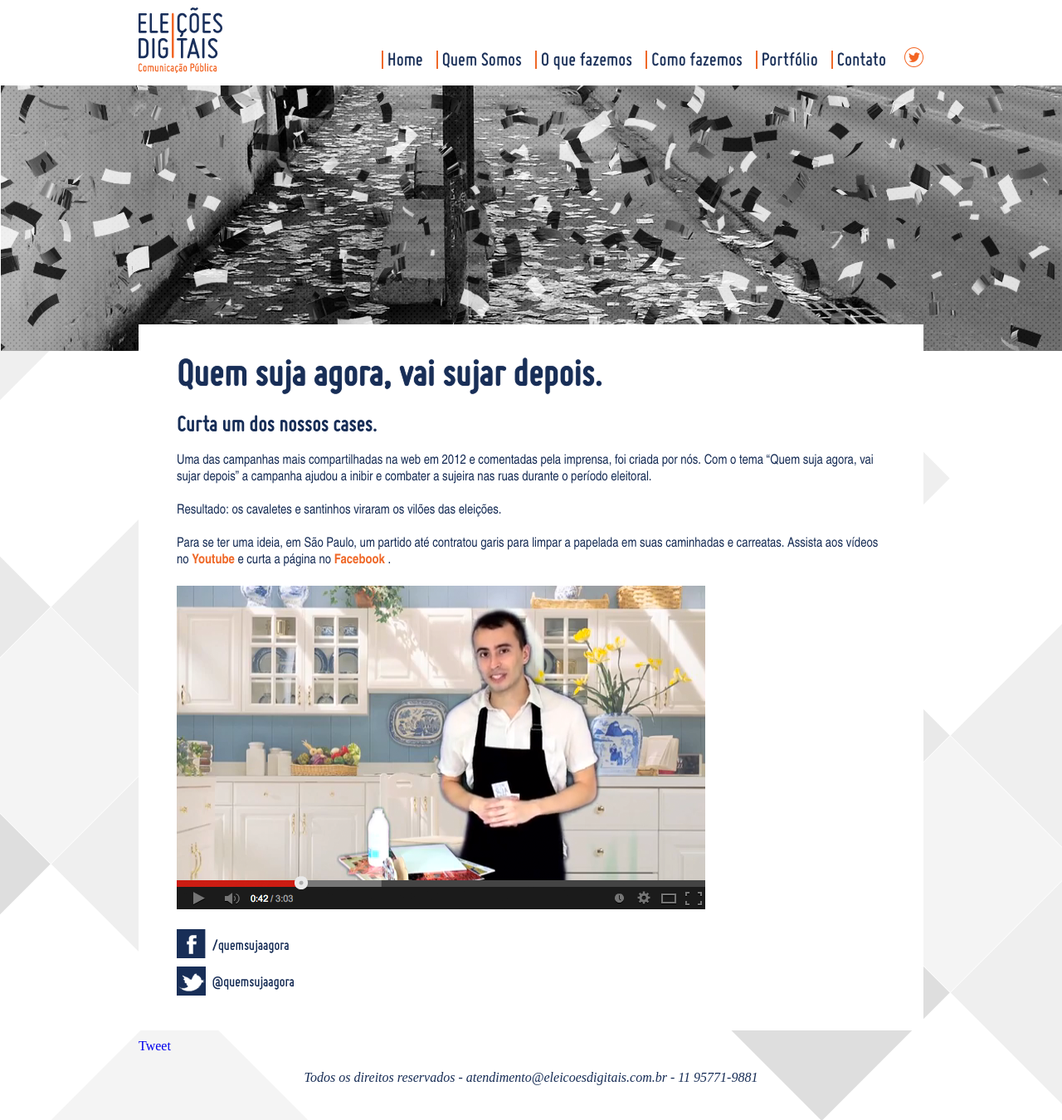
After one commit to elvisdetona/politica, a PHP site: page /quem-suja-agora-vai-sujar-depois.php in a window 1280 px wide. The commit adds this page. Shown: the whole page at 83% size. Run offline with PHP 8.4, Linux system fonts and the light colour scheme; some libraries are stand-ins or nearby versions.

Commit message:
site finalizado

```diff
--- a/css/style.css
+++ b/css/style.css
@@ -130,19 +130,11 @@ nav ul li:last-child a:focus {
   background-image: url("../img/all_24.png");
   background-position: center top;
   background-attachment: scroll;
- -webkit-background-size: cover;
-  -moz-background-size: cover;
-  -o-background-size: cover;
-  background-size: cover;
 }
 
 .full.contato {
   background-image: url("../img/banner-contato.png");
   background-attachment: scroll;
- -webkit-background-size: cover;
-  -moz-background-size: cover;
-  -o-background-size: cover;
-  background-size: cover;
 }
 .full.quem-somos {
   background-image: url("../img/banner-quem-somos.png");
@@ -177,6 +169,21 @@ nav ul li:last-child a:focus {
 .full.treinamento {
   background-image: url("../img/banner-treinamento.png");
 }
+.full.palma {
+  background-image: url("../img/banner-palma-da-mao.png");
+}
+.full.survey {
+  background-image: url("../img/banner-survey.png");
+}
+.full.videos {
+  background-image: url("../img/banner-videos.png");
+}
+.full.quem-suja {
+  background-image: url("../img/banner-quem-suja-agora.png");
+}
+
+
+
 
 main {
   display: table;
@@ -293,7 +300,6 @@ main .titcontact {
 }
 .share {
   top: 10px;
-
 }
 
 footer {
@@ -420,6 +426,10 @@ textarea {
   /*text-shadow: 0 0 1px #182e57;*/
   margin-bottom: 20px;
 }
+.content p a {
+  font-weight: bold;
+  color: #ef6828;
+}
 
 
 .full {
@@ -434,7 +444,9 @@ textarea {
   padding:15px;
   width: 75%;
   float: right;
-
+}
+.mrgtp-20 {
+  margin-top: 20px;
 }
 
 .wrapper {
--- a/head.php
+++ b/head.php
@@ -9,10 +9,7 @@
 	<meta http-equiv="X-UA-Compatible" content="IE=edge,chrome=1">
 
 	<link rel="shortcut icon" href="images/favicon.ico">
-	<link rel="stylesheet" href="css/style.css" type="text/css" media="all">
-
-
-
-	<!--<script type="text/javascript" src="http://modernizr.com/downloads/modernizr-latest.js"></script>-->
+	<link rel="stylesheet" href="css/style.css" type="text/css" media="screen">
+	<script type="text/javascript" src="http://modernizr.com/downloads/modernizr-latest.js"></script>
 
 </head>
--- a/menu.php
+++ b/menu.php
@@ -1,5 +1,5 @@
 			<nav role="navigation">
-				<span class="oculto"><a href="#main" aria-label="Pular para o conteúdo">Pular para o conteúdo</a></span>
+				<span class="oculto"><a href="#main" class="oculto" aria-label="Pular para o conteúdo">Pular para o conteúdo</a></span>
 				<ul>
 					<li><a href="index.php" aria-label="Voltar para Home">Home</a></li>
 					<li><a href="quem-somos.php" aria-label="ir para página Quem Somos">Quem Somos</a></li>
--- /dev/null
+++ b/quem-suja-agora-vai-sujar-depois.php
@@ -0,0 +1,42 @@
+<?php
+$nomepagina = "quem-suja-agora-vai-sujar-depois.php | ";
+?>
+<?php include("head.php"); ?>
+<body>
+	<header role="banner" class="full interna quem-suja">
+		<section class="wrapper">
+			<span><a href="/"><img src="img/eleicoes-digitais.png" alt="Eleições Digitais - Comunicação Pública"></a></span>
+			<?php include("menu.php"); ?>
+		</section>
+	</header>
+
+	<main id="main" role="main" class="full bg">
+		<div class="wrapper">
+			<section class="content">
+				<h1>Quem suja agora, vai sujar depois.</h1>
+				<h2>Curta um dos nossos cases.</h2>
+
+				<p>Uma das campanhas mais compartilhadas na web em 2012 e comentadas pela imprensa, foi criada por nós. Com o tema “Quem suja agora, vai sujar depois” a campanha ajudou a inibir
+e combater a sujeira nas ruas durante o período eleitoral.</p>
+				<p>Resultado: os cavaletes e santinhos viraram os vilões das eleições.</p>
+				<p>Para se ter uma ideia, em São Paulo, um partido até contratou garis para limpar a papelada em suas caminhadas e carreatas. Assista aos vídeos
+no <a href="http://www.youtube.com/user/quemsujaagora" target="_blank">Youtube</a> e curta a página no <a href="https://www.facebook.com/quemsujaagora" target="_blank">Facebook</a> .</p>
+
+				<img src="img/video-quem-suja-agora.png" alt="Print Youtube - Quem suja agora vai sujar depois">
+				<div class="clearfix mrgtp-20">
+					<a href="https://www.facebook.com/quemsujaagora" target="_blank">
+						<img src="img/facebook-quemsujaagora.png" alt="Acesse o facebook do quem suja agora">
+					</a><br>
+					<a href="https://twitter.com/quemsujaagora" target="_blank">
+						<img src="img/twitter-quemsujaagora.png" alt="Acesse o twitter @quemsujaagora">
+					</a>
+				</div>
+
+
+			</section>
+		</div>
+		<?php include("footer.php"); ?>
+	</main>
+
+</body>
+</html>
```
Also changed, not shown: index.php (+6 -5 lines), palma-da-mao.php (added, +42 -0 lines), survey.php (added, +33 -0 lines), videos.php (added, +31 -0 lines), img/banner-palma-da-mao.png (added), img/banner-quem-suja-agora.png (added), img/banner-survey.png (added), img/banner-videos.png (added), img/facebook-quemsujaagora.png (added), img/mobint.png (added), img/suonper.png (added), img/twitter-quemsujaagora.png (added), img/video-quem-suja-agora.png (added).
